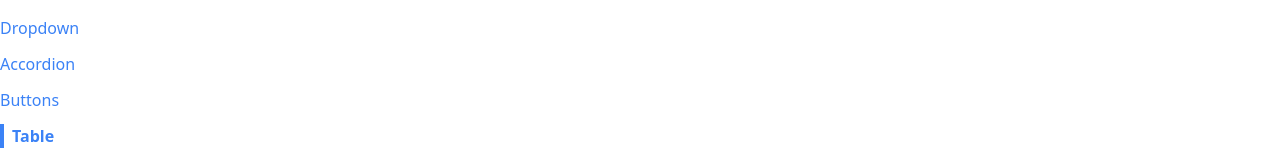
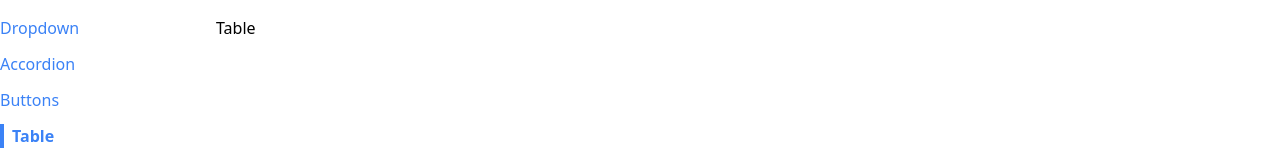
Before and after one commit to zdTang/stephen_react_Mike_learn, a React (Create React App) app in the folder learn_jsx/: page /table in a window 1280 px wide. Shown: the top 160 px of the page. Built offline with nearby package versions, Linux system fonts and the light colour scheme.

Commit message:
c15-245 Creating a Reusable table

```diff
--- a/learn_jsx/src/App.js
+++ b/learn_jsx/src/App.js
@@ -4,6 +4,7 @@ import DropdownPage from "./pages/DropdownPage";
 import Route from "./components/Route";
 import Sidebar from "./components/Sidebar";
 import ModalPage from "./pages/ModalPage";
+import TablePage from "./pages/TablePage";
 const App = () => {
   return (
     <div className="container mx-auto grid grid-cols-6 gap-4 mt-4">
@@ -21,6 +22,9 @@ const App = () => {
         <Route path="/modal">
           <ModalPage />
         </Route>
+        <Route path="/table">
+          <TablePage />
+        </Route>
       </div>
     </div>
   );
--- /dev/null
+++ b/learn_jsx/src/components/Table.js
@@ -0,0 +1,5 @@
+const Table = () => {
+  return <div>Table</div>;
+};
+
+export default Table;
--- /dev/null
+++ b/learn_jsx/src/pages/TablePage.js
@@ -0,0 +1,10 @@
+import Table from "../components/Table";
+const TablePage = () => {
+  return (
+    <div>
+      <Table />
+    </div>
+  );
+};
+
+export default TablePage;
```
